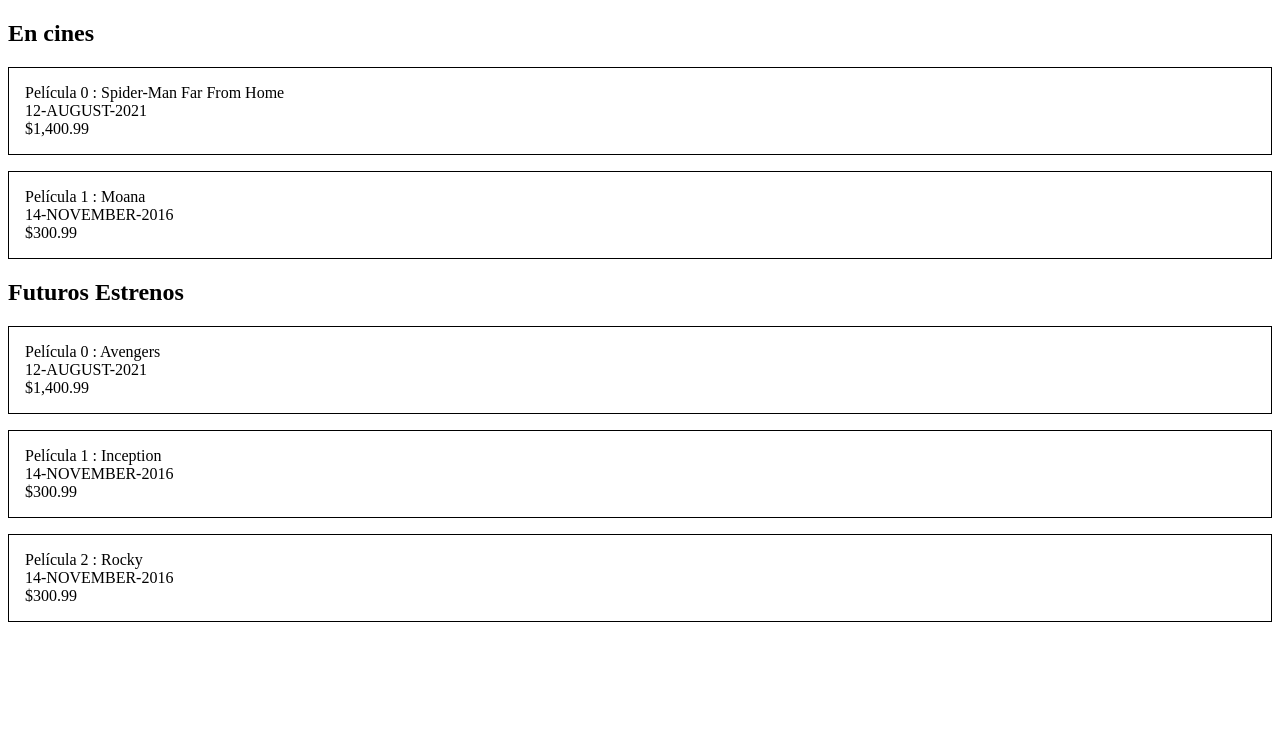
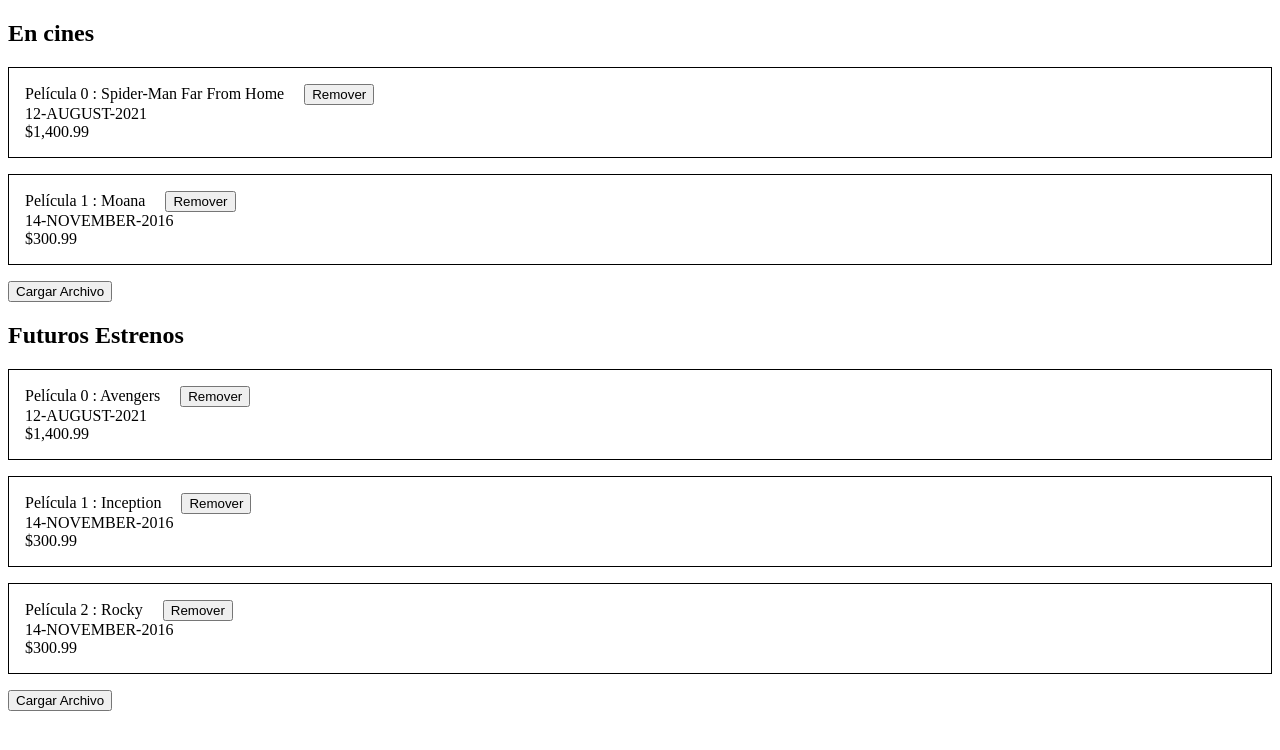
Before and after one commit to tinlui/front-end, an Angular app: page / in a window 1280 px wide. Shown: the top 750 px of the page. Built offline with nearby package versions, Linux system fonts and the light colour scheme.

Commit message:
validaciones para respuesta en listado peliculas

```diff
--- a/src/app/app.module.ts
+++ b/src/app/app.module.ts
@@ -4,11 +4,13 @@
 import { AppRoutingModule } from './app-routing.module';
 import { AppComponent } from './app.component';
 import { ListadoPeliculasComponent } from './peliculas/listado-peliculas/listado-peliculas.component';
+import { ListadoGenericoComponent } from './utilidades/listado-generico/listado-generico.component';
 
 @NgModule({
   declarations: [
     AppComponent,
-    ListadoPeliculasComponent
+    ListadoPeliculasComponent,
+    ListadoGenericoComponent
   ],
   imports: [
     BrowserModule,
--- a/src/app/peliculas/listado-peliculas/listado-peliculas.component.html
+++ b/src/app/peliculas/listado-peliculas/listado-peliculas.component.html
@@ -1,10 +1,18 @@
-<div *ngIf="!peliculas">Cargando</div>
-<div *ngIf="peliculas?.length===0">
-  <p>no hay peliculas para mostrar</p>
-</div>
-<div *ngIf="peliculas && peliculas.length>0">
-  <div *ngFor="let pelicula of peliculas; let index = index" class="pelicula-contenedor">
-    <div>Película {{ index }} : {{ pelicula.titulo }}</div>
+<app-listado-generico [listado]="peliculas">
+    <ng-container vacio>
+        <div>Mensaje personalizado para contenido <b>vacio</b></div>
+    </ng-container>
+    <ng-container contenido>
+  <div
+    *ngFor="let pelicula of peliculas; let index = index"
+    class="pelicula-contenedor"
+  >
+    <div>
+      Película {{ index }} : {{ pelicula.titulo }}
+      <button style="margin-left: 1rem" (click)="remover(index)">
+        Remover
+      </button>
+    </div>
     <div>
       {{ pelicula.fechaLanzamiento | date: "dd-MMMM-yyyy" | uppercase }}
     </div>
@@ -12,4 +20,8 @@
       {{ pelicula.precio | currency }}
     </div>
   </div>
-</div>
+</ng-container>
+</app-listado-generico>
+
+<input type="file" name="" style="display: none" #cargador id="" />
+<button (click)="cargador.click()">Cargar Archivo</button>
--- a/src/app/peliculas/listado-peliculas/listado-peliculas.component.ts
+++ b/src/app/peliculas/listado-peliculas/listado-peliculas.component.ts
@@ -15,5 +15,7 @@
   ngOnInit(): void {
 
   }
-
+  remover(indicePeliculas:number):void{
+      this.peliculas.splice(indicePeliculas,1);
+  }
 }
--- /dev/null
+++ b/src/app/utilidades/listado-generico/listado-generico.component.ts
@@ -0,0 +1,17 @@
+import { Component, Input, OnInit } from '@angular/core';
+
+@Component({
+  selector: 'app-listado-generico',
+  templateUrl: './listado-generico.component.html',
+  styleUrls: ['./listado-generico.component.css']
+})
+export class ListadoGenericoComponent implements OnInit {
+
+  @Input()
+  listado:any;
+  constructor() { }
+
+  ngOnInit(): void {
+  }
+
+}
```
Also changed, not shown: src/app/utilidades/listado-generico/listado-generico.component.css (added).
